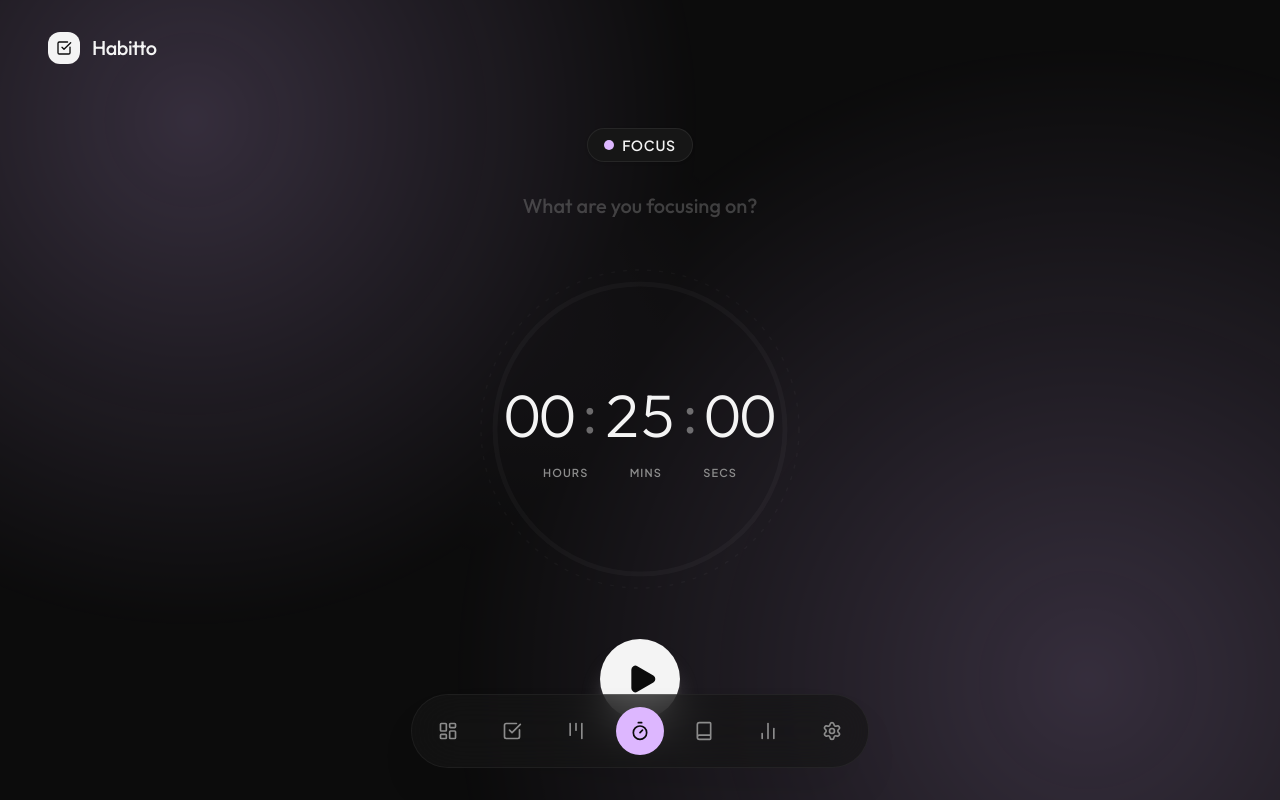
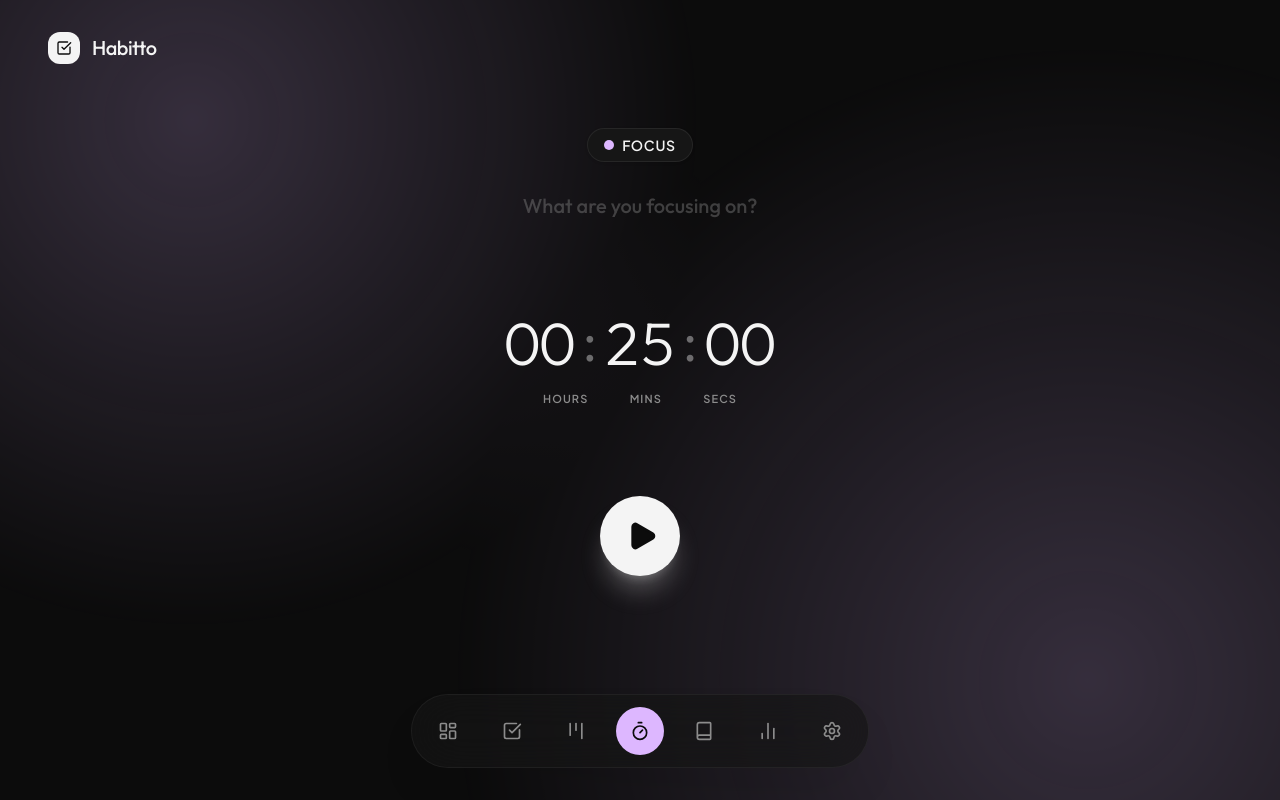
Before and after one commit to BhautikKhunt0/Habitto, a React (Vite) app: page /focus in a window 1280 px wide. Built offline with nearby package versions, Linux system fonts and the light colour scheme.

Commit message:
feat(focus): add animated timer transitions
Introduce an AnimatedNumber component to provide smooth, motion-based transitions for timer digits, improving the visual polish of the focus session experience.

```diff
--- a/src/pages/Focus.tsx
+++ b/src/pages/Focus.tsx
@@ -1,9 +1,32 @@
 import React, { useState, useEffect, useRef } from "react";
-import { motion } from "framer-motion";
+import { motion, AnimatePresence } from "framer-motion";
 import { Play, Pause, RotateCcw } from "lucide-react";
 import { cn } from "../lib/utils";
 
 const MAX_SECONDS = 24 * 60 * 60; // 24 Hours Max (86400 seconds)
+
+const AnimatedNumber = ({ value }: { value: string }) => {
+  return (
+    <div className="flex items-center justify-center h-[1.2em] min-w-[1.2em]">
+      {value.split("").map((char, index) => (
+        <div key={index} className="relative flex items-center justify-center overflow-hidden h-[1.2em]">
+          <AnimatePresence mode="popLayout" initial={false}>
+            <motion.span
+              key={`${index}-${char}`}
+              initial={{ y: "-100%", opacity: 0, filter: "blur(2px)", scale: 0.9 }}
+              animate={{ y: "0%", opacity: 1, filter: "blur(0px)", scale: 1 }}
+              exit={{ y: "100%", opacity: 0, filter: "blur(2px)", scale: 0.9 }}
+              transition={{ duration: 0.35, ease: "easeOut" }}
+              className="inline-flex items-center justify-center tabular-nums leading-none"
+            >
+              {char}
+            </motion.span>
+          </AnimatePresence>
+        </div>
+      ))}
+    </div>
+  );
+};
 
 export function Focus() {
   const [totalSeconds, setTotalSeconds] = useState(25 * 60);
@@ -255,7 +278,15 @@ export function Focus() {
       return;
     }
     if (!isActive) {
+      const h = parseInt(inputValuesRef.current.h, 10) || 0;
+      const m = parseInt(inputValuesRef.current.m, 10) || 0;
+      const s = parseInt(inputValuesRef.current.s, 10) || 0;
+      const inputTotal = h * 3600 + m * 60 + s;
+
+      // If the inputs don't match the paused time, it means they were edited, so commit them as a new total.
+      if (inputTotal !== Math.floor(timeLeft)) {
         commitTime(inputValuesRef.current.h, inputValuesRef.current.m, inputValuesRef.current.s);
+      }
     }
     setIsActive(!isActive);
   };
@@ -285,13 +316,6 @@ export function Focus() {
   const runningM = Math.floor((timeLeft % 3600) / 60).toString().padStart(2, "0");
   const runningS = (timeLeft % 60).toString().padStart(2, "0");
 
-  // Circle dimensions (balanced display ~340px)
-  const radius = 145;
-  const stroke = 5;
-  const normalizedRadius = radius;
-  const circumference = normalizedRadius * 2 * Math.PI;
-  const strokeDashoffset = circumference - progress * circumference;
-
   return (
     <div className="flex flex-col items-center justify-center w-full max-w-xl mx-auto py-8 px-4">
 
@@ -299,7 +323,7 @@ export function Focus() {
       <div className="flex items-center gap-2 px-4 py-1.5 rounded-full bg-theme-surface border border-theme-border/70 shadow-sm mb-6">
         <div className={cn(
           "w-2.5 h-2.5 rounded-full transition-colors duration-300",
-          isActive ? "bg-emerald-500 animate-pulse" : "bg-theme-accent"
+          isActive ? "bg-emerald-500" : "bg-theme-accent"
         )} />
         <span className="text-sm font-semibold tracking-wider uppercase text-theme-text">Focus</span>
       </div>
@@ -310,109 +334,42 @@ export function Focus() {
           type="text"
           value={purpose}
           onChange={(e) => setPurpose(e.target.value)}
-          disabled={isActive}
+          readOnly={isActive}
           placeholder="What are you focusing on?"
           className={cn(
-            "w-full bg-transparent text-center font-display text-lg md:text-xl font-medium text-theme-text placeholder:text-theme-muted/40 focus:outline-none py-1.5 transition-all",
-            !isActive && "border-b border-transparent hover:border-theme-border/60 focus:border-theme-text/40",
-            isActive && "cursor-default text-theme-text/90"
+            "w-full bg-transparent text-center font-display text-lg md:text-xl font-medium text-theme-text placeholder:text-theme-muted/40 focus:outline-none py-1.5 transition-all border-b border-transparent",
+            isActive ? "cursor-default text-theme-text/90" : "hover:border-theme-border/60 focus:border-theme-text/40"
           )}
         />
       </div>
 
-      {/* Main Focus Ring Display (~340px) */}
-      <div className="relative w-[340px] h-[340px] flex items-center justify-center select-none">
-
-        {/* SVG Progress Rings */}
-        <div className="absolute inset-0 flex items-center justify-center pointer-events-none">
-          {/* Subtle outer dashed ring */}
-          <motion.svg
-            height={340}
-            width={340}
-            className="absolute inset-0 text-theme-border/30"
-            animate={{ rotate: isActive ? 360 : 0 }}
-            transition={{ duration: 60, repeat: Infinity, ease: "linear" }}
-          >
-            <circle
-              stroke="currentColor"
-              fill="transparent"
-              strokeWidth={1.5}
-              strokeDasharray="4 8"
-              r={normalizedRadius + 14}
-              cx={170}
-              cy={170}
-            />
-          </motion.svg>
-
-          <svg
-            height={340}
-            width={340}
-            className="transform -rotate-90 overflow-visible"
-          >
-            <defs>
-              <linearGradient id="focus-gradient" x1="0%" y1="0%" x2="100%" y2="100%">
-                <stop offset="0%" stopColor="currentColor" stopOpacity="0.5" />
-                <stop offset="100%" stopColor="currentColor" stopOpacity="1" />
-              </linearGradient>
-            </defs>
-            {/* Background ring */}
-            <circle
-              stroke="currentColor"
-              fill="transparent"
-              strokeWidth={stroke}
-              r={normalizedRadius}
-              cx={170}
-              cy={170}
-              className="text-theme-border/30"
-            />
-            {/* Active progress ring */}
-            <circle
-              stroke="url(#focus-gradient)"
-              fill="transparent"
-              strokeWidth={stroke}
-              strokeDasharray={`${circumference} ${circumference}`}
-              style={{ strokeDashoffset }}
-              strokeLinecap="round"
-              r={normalizedRadius}
-              cx={170}
-              cy={170}
-              className="text-theme-text transition-all duration-200"
-            />
-          </svg>
-
-          {/* Orbiting indicator dot */}
-          <div
-            className="absolute inset-0 transition-none"
-            style={{ transform: `rotate(${progress * 360}deg)` }}
-          >
-            <div
-              className={cn(
-                "absolute top-0 left-1/2 -translate-x-1/2 -translate-y-1/2 w-4 h-4 rounded-full bg-theme-bg border-2 border-theme-text shadow-[0_0_12px_currentColor] text-theme-text transition-opacity duration-300",
-                isActive || progress > 0 ? "opacity-100" : "opacity-0"
-              )}
-              style={{ marginTop: 170 - normalizedRadius }}
-            />
-          </div>
-        </div>
+      {/* Main Focus Display */}
+      <div className="relative flex items-center justify-center select-none py-12">
 
         {/* Center Inline Typing Timer Controls */}
         <div className="flex flex-col items-center justify-center z-10 w-full px-4">
-          {isActive ? (
-            /* Live Running View (Pure numbers, no text subtitles) */
-            <div className="flex flex-col items-center">
-              <div className="text-5xl md:text-6xl font-display font-light text-theme-text tabular-nums tracking-tight leading-none flex items-center justify-center">
-                <span>{runningH}</span>
-                <span className="text-theme-text/40 mx-1 -translate-y-1">:</span>
-                <span>{runningM}</span>
-                <span className="text-theme-text/40 mx-1 -translate-y-1">:</span>
-                <span>{runningS}</span>
-              </div>
-            </div>
-          ) : (
-            /* Direct In-Place Typing Inputs (HH : MM : SS) */
-            <div className="flex flex-col items-center timer-inputs-container">
+
+          <div className="flex flex-col items-center timer-inputs-container relative">
+
+            {/* The Timer Digits (Both active and inactive share the exact same layout) */}
             <div className="flex items-center justify-center text-5xl md:text-6xl font-display font-light text-theme-text leading-none">
 
+              {isActive ? (
+                <>
+                  <div className="w-16 md:w-20 flex justify-center tabular-nums">
+                    <AnimatedNumber value={runningH} />
+                  </div>
+                  <span className="text-theme-text/40 font-light mx-0.5 -translate-y-1 select-none">:</span>
+                  <div className="w-16 md:w-20 flex justify-center tabular-nums">
+                    <AnimatedNumber value={runningM} />
+                  </div>
+                  <span className="text-theme-text/40 font-light mx-0.5 -translate-y-1 select-none">:</span>
+                  <div className="w-16 md:w-20 flex justify-center tabular-nums">
+                    <AnimatedNumber value={runningS} />
+                  </div>
+                </>
+              ) : (
+                <>
                   {/* Hours Unit */}
                   <input
                     ref={hoursRef}
@@ -430,7 +387,7 @@ export function Focus() {
                     onBlur={handleBlur}
                     onKeyDown={(e) => handleKeyDown("hours", e)}
                     className={cn(
-                    "w-16 md:w-20 bg-transparent text-center text-5xl md:text-6xl font-display font-light text-theme-text tabular-nums focus:outline-none rounded-xl transition-all duration-200 cursor-text p-0 placeholder:text-theme-muted/30",
+                      "w-16 md:w-20 h-[1.2em] bg-transparent text-center text-5xl md:text-6xl font-display font-light text-theme-text tabular-nums focus:outline-none rounded-xl transition-all duration-200 cursor-text p-0 placeholder:text-theme-muted/30",
                       activeUnit === "hours" ? "bg-theme-surface/80 shadow-inner text-theme-accent ring-1 ring-theme-accent/30" : "hover:bg-theme-surface/30"
                     )}
                   />
@@ -454,7 +411,7 @@ export function Focus() {
                     onBlur={handleBlur}
                     onKeyDown={(e) => handleKeyDown("minutes", e)}
                     className={cn(
-                    "w-16 md:w-20 bg-transparent text-center text-5xl md:text-6xl font-display font-light text-theme-text tabular-nums focus:outline-none rounded-xl transition-all duration-200 cursor-text p-0 placeholder:text-theme-muted/30",
+                      "w-16 md:w-20 h-[1.2em] bg-transparent text-center text-5xl md:text-6xl font-display font-light text-theme-text tabular-nums focus:outline-none rounded-xl transition-all duration-200 cursor-text p-0 placeholder:text-theme-muted/30",
                       activeUnit === "minutes" ? "bg-theme-surface/80 shadow-inner text-theme-accent ring-1 ring-theme-accent/30" : "hover:bg-theme-surface/30"
                     )}
                   />
@@ -478,21 +435,25 @@ export function Focus() {
                     onBlur={handleBlur}
                     onKeyDown={(e) => handleKeyDown("seconds", e)}
                     className={cn(
-                    "w-16 md:w-20 bg-transparent text-center text-5xl md:text-6xl font-display font-light text-theme-text tabular-nums focus:outline-none rounded-xl transition-all duration-200 cursor-text p-0 placeholder:text-theme-muted/30",
+                      "w-16 md:w-20 h-[1.2em] bg-transparent text-center text-5xl md:text-6xl font-display font-light text-theme-text tabular-nums focus:outline-none rounded-xl transition-all duration-200 cursor-text p-0 placeholder:text-theme-muted/30",
                       activeUnit === "seconds" ? "bg-theme-surface/80 shadow-inner text-theme-accent ring-1 ring-theme-accent/30" : "hover:bg-theme-surface/30"
                     )}
                   />
-
+                </>
+              )}
             </div>
 
-              {/* Labels below digits while setting up */}
-              <div className="flex items-center justify-between w-full max-w-[210px] text-[11px] font-semibold uppercase tracking-widest text-theme-muted mt-3 px-2 select-none">
+            {/* Labels below digits - always in DOM so height never shifts */}
+            <div className={cn(
+              "flex items-center justify-between w-full max-w-[210px] text-[11px] font-semibold uppercase tracking-widest text-theme-muted mt-3 px-2 select-none transition-opacity duration-300",
+              isActive ? "opacity-0 pointer-events-none" : "opacity-100"
+            )}>
               <span>Hours</span>
               <span>Mins</span>
               <span>Secs</span>
             </div>
+
           </div>
-          )}
         </div>
       </div>
 
```
Lines whose indentation alone changed are shown as unchanged.
